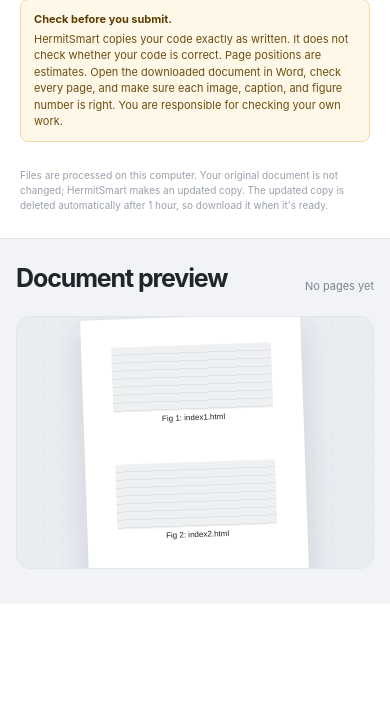
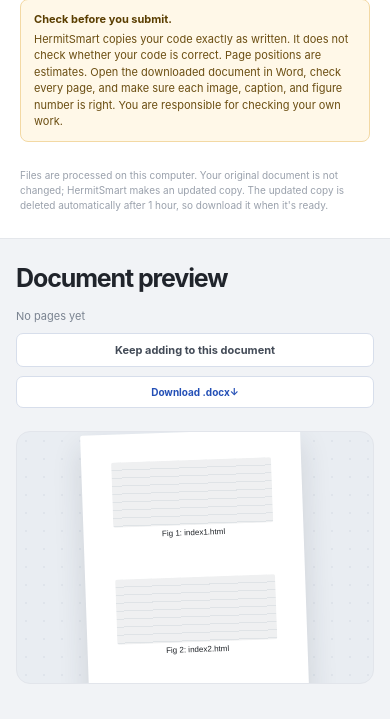
Before and after one commit to YOYOMAII/Hermit_ScreenShot, a Flask app: page /smart in a window 390 px wide. Shown: the part 1079-1798 px from the top of the page. Before the commit the page ends 1683 px from the top, so only its background shows below. Run offline with Flask 3, Linux system fonts and the light colour scheme; some libraries are stand-ins or nearby versions.

Commit message:
Fix desktop .docx save with native dialog; move HermitSmart actions to toolbar.
Blob download links do not save in pywebview; release notes are user-facing only.

Co-authored-by: Cursor <cursoragent@cursor.com>

```diff
--- a/desktop_app.py
+++ b/desktop_app.py
@@ -47,12 +47,17 @@ def run_desktop() -> None:
     try:
         import webview
 
+        from desktop_bridge import DesktopBridge
+
+        webview.settings["ALLOW_DOWNLOADS"] = True
+        bridge = DesktopBridge(port)
         window = webview.create_window(
             "Hermit",
             url,
             width=1120,
             height=820,
             min_size=(800, 600),
+            js_api=bridge,
         )
         webview.start()
     except Exception:
--- a/static/app.css
+++ b/static/app.css
@@ -128,22 +128,25 @@
 .app-shell.ui-dark .secondary-button:hover{border-color:#569cd6;color:#9cdcfe}
 @media(max-width:500px){.topbar-link{padding:0 10px;font-size:10px}.doc-page{width:220px}}
 
-/* Keep preview + download bar usable in short or narrow windows (desktop webview). */
-.preview-area{flex:1;min-height:0}
-.preview-stage{flex:1 1 auto;min-height:140px;max-height:min(520px,calc(100vh - 250px))}
-.result-controls{flex:0 0 auto;flex-shrink:0;margin-top:auto;padding:12px 0 6px;gap:10px;align-items:flex-end;background:linear-gradient(180deg,rgba(241,243,246,0) 0%,#f1f3f6 28%)}
-.result-controls-main{flex:1 1 180px;min-width:0;display:flex;flex-direction:column;gap:6px}
-.download-status{margin:0;font-size:11px;line-height:1.45;font-weight:650;color:#1f7a3f}
+/* Preview column fills the window; downloads work in browser + desktop app. */
+.workspace{height:calc(100vh - 64px)}
+.preview-area{flex:1;min-height:0;display:flex;flex-direction:column}
+.preview-stage{flex:1 1 auto;min-height:160px;max-height:none}
+.result-controls{flex:0 0 auto;flex-shrink:0;gap:10px;padding:12px 0 6px}
+.download-status{margin:0;font-size:11px;line-height:1.45;font-weight:650;color:#1f7a3f;max-width:42rem;overflow:hidden;text-overflow:ellipsis;white-space:nowrap}
 .download-status[hidden]{display:none}
 .download-actions .download-all.is-busy,.download-actions a.is-busy{opacity:.65;pointer-events:none}
-@media(max-width:720px){
-.result-controls{flex-direction:column;align-items:stretch}
-.result-controls .download-actions{margin-left:0;width:100%;flex-direction:column;align-items:stretch}
-.download-actions .secondary-button,.download-actions .download-all{display:flex;align-items:center;justify-content:center;width:100%;text-align:center}
+.preview-toolbar-smart{align-items:flex-start;gap:16px;flex-wrap:wrap}
+.preview-toolbar-leading{flex:1 1 220px;min-width:0;display:flex;flex-direction:column;gap:6px}
+.preview-toolbar-leading h2{margin:0}
+.preview-toolbar-trailing{flex:1 1 320px;display:flex;flex-direction:column;align-items:flex-end;gap:10px;min-width:0}
+.smart-download-bar{flex-wrap:wrap;justify-content:flex-end}
+.smart-summary{font-size:11px;font-weight:650;color:#5e6672}
+.smart-summary[hidden]{display:none}
+@media(max-width:900px){
+.preview-toolbar-trailing{align-items:stretch}
+.smart-download-bar{width:100%;flex-direction:column;align-items:stretch}
+.smart-download-bar .secondary-button,.smart-download-bar .download-all{display:flex;justify-content:center;width:100%;text-align:center}
+.download-status{white-space:normal}
 }
-@media(max-height:760px){
-.preview-stage{max-height:min(380px,calc(100vh - 270px))}
-.preview-area{padding-bottom:20px}
-}
-.app-shell.ui-dark .result-controls{background:linear-gradient(180deg,rgba(30,30,30,0) 0%,#1e1e1e 28%)}
 .app-shell.ui-dark .download-status{color:#6fcf97}
--- a/static/downloads.js
+++ b/static/downloads.js
@@ -1,5 +1,38 @@
-/** Save a same-origin file without relying on navigation (works in pywebview). */
+/** Save files in the browser or via the desktop app native Save dialog. */
+
+function waitForDesktopApi(timeoutMs = 8000) {
+  return new Promise(resolve => {
+    if (window.pywebview?.api?.save_download) {
+      resolve(window.pywebview.api);
+      return;
+    }
+    const onReady = () => {
+      window.removeEventListener('pywebviewready', onReady);
+      resolve(window.pywebview?.api?.save_download ? window.pywebview.api : null);
+    };
+    window.addEventListener('pywebviewready', onReady);
+    window.setTimeout(() => {
+      window.removeEventListener('pywebviewready', onReady);
+      resolve(window.pywebview?.api?.save_download ? window.pywebview.api : null);
+    }, timeoutMs);
+  });
+}
+
 async function hermitDownload(url, filename) {
+  const api = await waitForDesktopApi();
+  if (api?.save_download) {
+    const result = await api.save_download(url, filename || 'download');
+    if (result?.cancelled) {
+      const err = new Error('Save cancelled');
+      err.cancelled = true;
+      throw err;
+    }
+    if (!result?.ok) {
+      throw new Error(result?.error || 'Could not save file.');
+    }
+    return { mode: 'desktop', path: result.path };
+  }
+
   const absolute = new URL(url, window.location.href).href;
   const response = await fetch(absolute, { credentials: 'same-origin' });
   if (!response.ok) {
@@ -15,6 +48,7 @@ async function hermitDownload(url, filename) {
   link.click();
   link.remove();
   window.setTimeout(() => URL.revokeObjectURL(objectUrl), 2000);
+  return { mode: 'browser' };
 }
 
 window.hermitDownload = hermitDownload;
@@ -29,9 +63,10 @@ function wireHermitDownloadLink(link, { onSuccess, onError } = {}) {
     link.classList.add('is-busy');
     link.setAttribute('aria-busy', 'true');
     try {
-      await hermitDownload(href, name);
-      if (onSuccess) onSuccess(name);
+      const result = await hermitDownload(href, name);
+      if (onSuccess) onSuccess(name, result);
     } catch (error) {
+      if (error.cancelled) return;
       if (onError) onError(error);
       else window.location.assign(href);
     } finally {
--- a/static/smart.js
+++ b/static/smart.js
@@ -215,9 +215,7 @@ smartForm.addEventListener('submit', async event => {
     downloadDocx.download = payload.name;
     keepAdding.disabled = false;
     showDownloadStatus('');
-    requestAnimationFrame(() => {
-      resultControls.scrollIntoView({ block: 'nearest', behavior: 'smooth' });
-    });
+    smartSummary.hidden = false;
   } catch (failure) {
     showError(failure.message);
   } finally {
@@ -249,8 +247,12 @@ updateInsertFields();
 
 if (downloadDocx && window.wireHermitDownloadLink) {
   window.wireHermitDownloadLink(downloadDocx, {
-    onSuccess(name) {
-      showDownloadStatus(`Download started — check your Downloads folder for ${name || 'the document'}.`);
+    onSuccess(name, result) {
+      if (result?.mode === 'desktop' && result.path) {
+        showDownloadStatus(`Saved: ${result.path}`);
+      } else {
+        showDownloadStatus(`Saved — check your Downloads folder for ${name || 'the document'}.`);
+      }
     },
     onError(error) {
       showDownloadStatus('');
--- a/templates/smart.html
+++ b/templates/smart.html
@@ -82,10 +82,20 @@
         <p class="sidebar-footer">Files are processed on this computer. Your original document is not changed; HermitSmart makes an updated copy. The updated copy is deleted automatically after {{ keep_hours }} hour{{ '' if keep_hours == 1 else 's' }}, so download it when it's ready.</p>
       </aside>
 
-      <section class="preview-area" aria-label="Document preview">
-        <div class="preview-toolbar">
-          <div><h2>Document preview</h2></div>
-          <span class="preview-count" id="preview-count" data-keep="{{ keep_hours }} hour{{ '' if keep_hours == 1 else 's' }}">No pages yet</span>
+      <section class="preview-area preview-area-smart" aria-label="Document preview">
+        <div class="preview-toolbar preview-toolbar-smart">
+          <div class="preview-toolbar-leading">
+            <h2>Document preview</h2>
+            <span class="smart-summary" id="smart-summary" hidden></span>
+            <p class="download-status" id="download-status" role="status" aria-live="polite" hidden></p>
+          </div>
+          <div class="preview-toolbar-trailing">
+            <span class="preview-count" id="preview-count" data-keep="{{ keep_hours }} hour{{ '' if keep_hours == 1 else 's' }}">No pages yet</span>
+            <div class="download-actions smart-download-bar" id="result-controls" hidden>
+              <button type="button" class="secondary-button" id="keep-adding">Keep adding to this document</button>
+              <a class="download-all" id="download-docx" download>Download .docx <span aria-hidden="true">↓</span></a>
+            </div>
+          </div>
         </div>
         <div class="preview-stage" id="preview-stage">
           <div class="empty-state" id="empty-state">
@@ -98,16 +108,6 @@
           </div>
           <div class="smart-result" id="smart-result" hidden></div>
         </div>
-        <div class="result-controls" id="result-controls" hidden>
-          <div class="result-controls-main">
-            <span class="smart-summary" id="smart-summary"></span>
-            <p class="download-status" id="download-status" role="status" aria-live="polite" hidden></p>
-          </div>
-          <div class="download-actions">
-            <button type="button" class="secondary-button" id="keep-adding">Keep adding to this document</button>
-            <a class="download-all" id="download-docx" download>Download .docx <span aria-hidden="true">↓</span></a>
-          </div>
-        </div>
       </section>
     </main>
   </div>
```
Also changed, not shown: GETTING-STARTED.md (+2 -1 lines), desktop_bridge.py (added, +54 -0 lines), test_desktop_bridge.py (added, +37 -0 lines), .github/workflows/release.yml, 1 other file.
